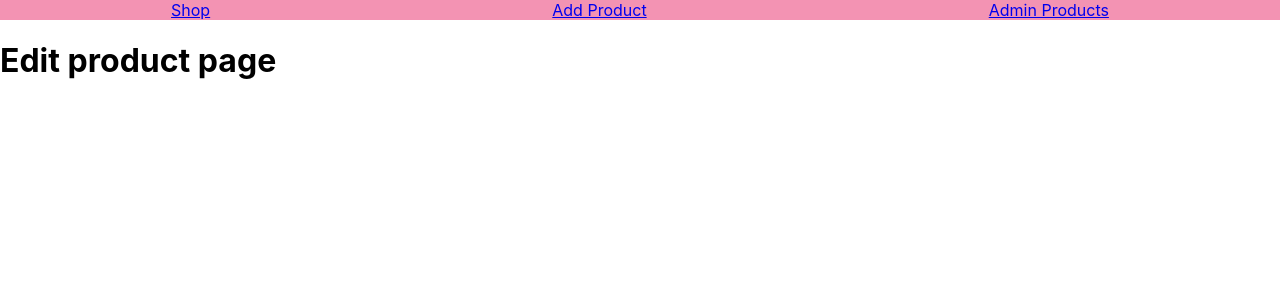
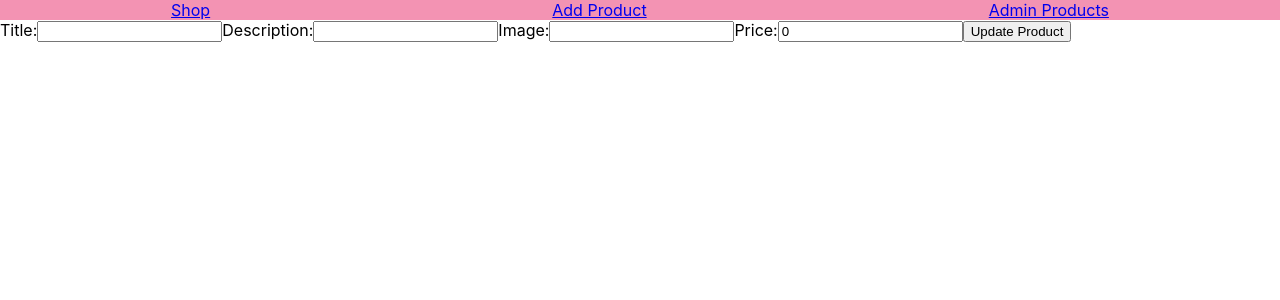
Before and after one commit to shanyaverma03/shopApp, a React (Create React App) app in the folder client/: page /admin/edit-product/1 in a window 1280 px wide. Shown: the top 300 px of the page. Built offline with nearby package versions, Linux system fonts and the light colour scheme; no server answers.

Commit message:
Add functionality to edit product in client

```diff
--- /dev/null
+++ b/client/src/Components/admin/EditProduct.js
@@ -0,0 +1,79 @@
+import { useState, useEffect } from "react";
+import { useParams } from "react-router-dom";
+import axios from "axios";
+
+const EditProduct = () => {
+  const { productId } = useParams();
+
+  const [title, setTitle] = useState("");
+  const [description, setDescription] = useState("");
+  const [image, setImage] = useState("");
+  const [price, setPrice] = useState(0);
+
+  useEffect(() => {
+    const fetchProductDetailToEdit = async () => {
+      const url = `/product/${productId}`;
+      const response = await axios.get(url);
+      console.log(response);
+      console.log(productId);
+      const id = response.data._id;
+      const title = response.data.title;
+      const description = response.data.description;
+      const price = response.data.price;
+      const image = response.data.image;
+
+      setTitle(title);
+      setDescription(description);
+      setImage(image);
+      setPrice(price);
+    };
+
+    fetchProductDetailToEdit();
+  }, [productId]);
+
+  const titleChangeHandler = (event) => {
+    setTitle(event.target.value);
+  };
+
+  const descriptionChangeHandler = (event) => {
+    setDescription(event.target.value);
+  };
+
+  const imageChangeHandler = (event) => {
+    setImage(event.target.value);
+  };
+
+  const priceChangeHandler = (event) => {
+    setPrice(event.target.value);
+  };
+
+  const onSubmitHandler = () => {};
+
+  return (
+    <form onSubmit={onSubmitHandler}>
+      <label>
+        Title:
+        <input type="text" value={title} onChange={titleChangeHandler} />
+      </label>
+      <label>
+        Description:
+        <input
+          type="text"
+          value={description}
+          onChange={descriptionChangeHandler}
+        />
+      </label>
+      <label>
+        Image:
+        <input type="text" value={image} onChange={imageChangeHandler} />
+      </label>
+      <label>
+        Price:
+        <input type="number" value={price} onChange={priceChangeHandler} />
+      </label>
+      <button type="Submit">Update Product</button>
+    </form>
+  );
+};
+
+export default EditProduct;
--- a/client/src/pages/EditProductPage.js
+++ b/client/src/pages/EditProductPage.js
@@ -1,5 +1,7 @@
+import EditProduct from "../Components/admin/EditProduct";
+
 const EditProductPage = () => {
-  return <h1> Edit product page</h1>;
+  return <EditProduct />;
 };
 
 export default EditProductPage;
```
